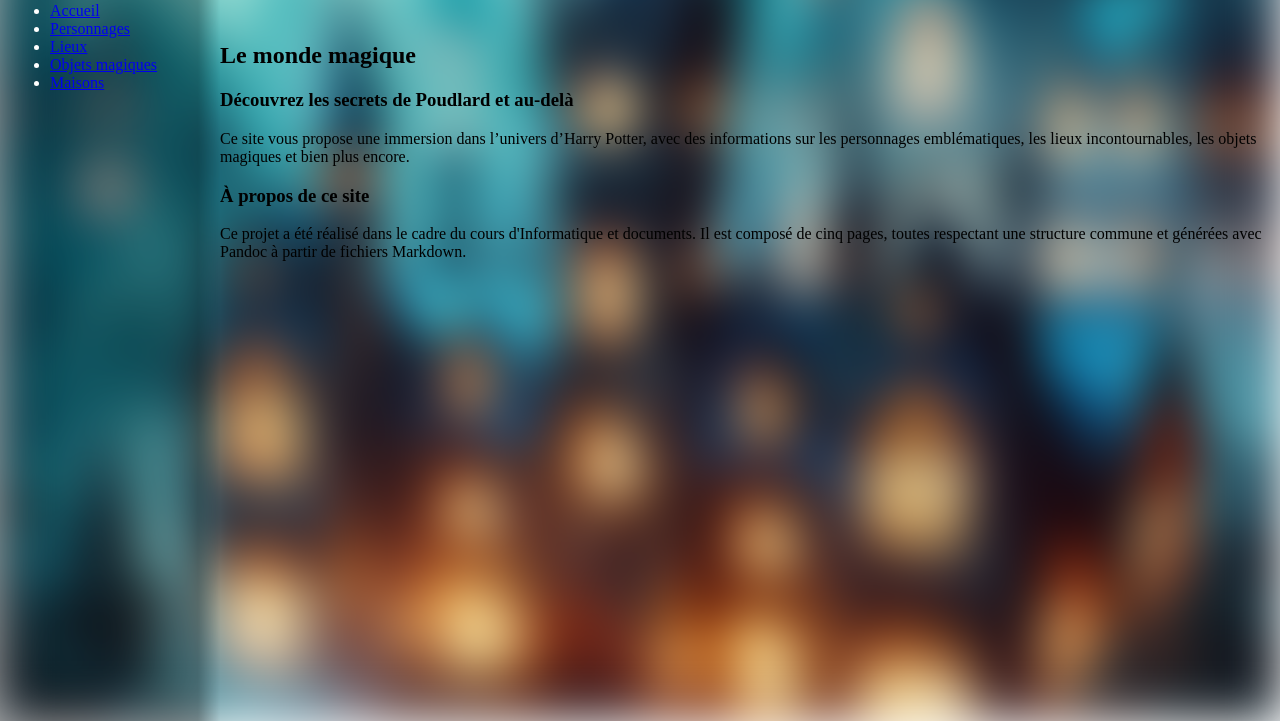
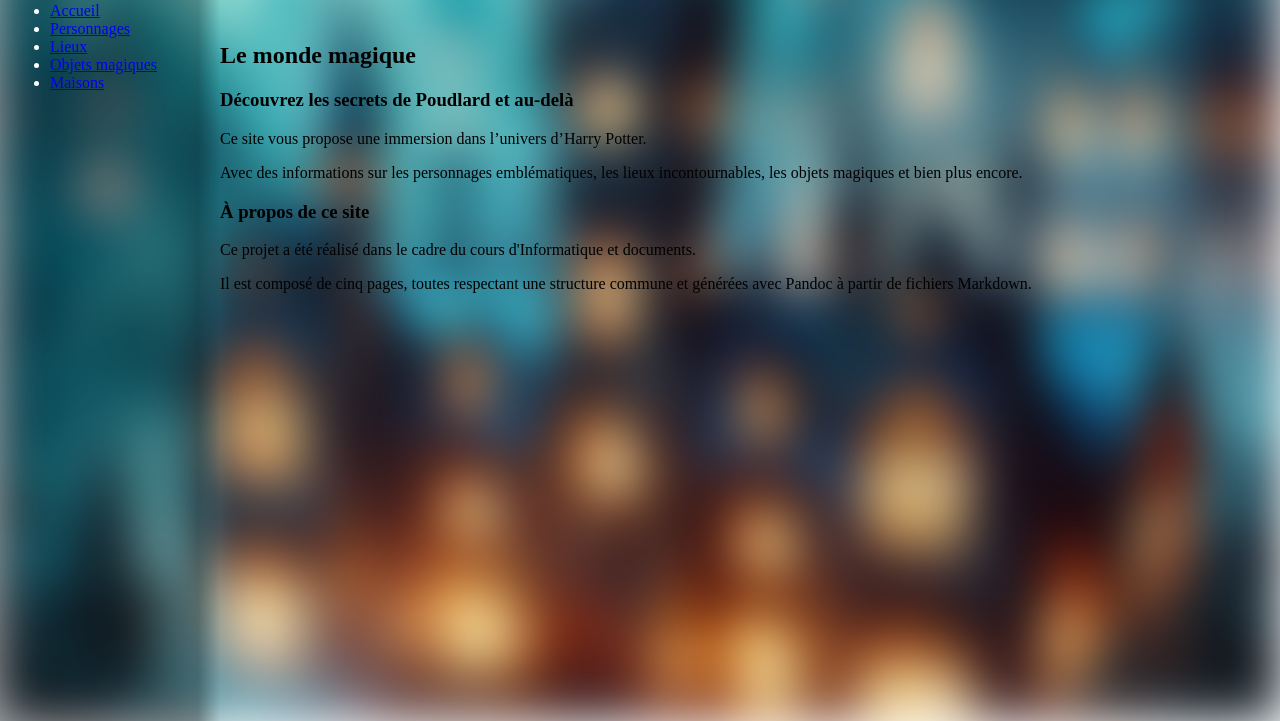
Before and after one commit to malkiium/html, a plain HTML site: page ProjectEliottHall/HTML/Aceuil.html in a window 1280 px wide. Shown: the part 79-800 px from the top of the page. Drawn offline with Linux system fonts and the light colour scheme.

Commit message:
Fix line breaks in content paragraphs for better readability

```diff
--- a/ProjectEliottHall/HTML/Aceuil.html
+++ b/ProjectEliottHall/HTML/Aceuil.html
@@ -36,12 +36,18 @@
           <h2>Le monde magique</h2>
           <h3>Découvrez les secrets de Poudlard et au-delà</h3>
           <p>
-            Ce site vous propose une immersion dans l’univers d’Harry Potter, avec des informations sur les personnages emblématiques, les lieux incontournables, les objets magiques et bien plus encore.
+            Ce site vous propose une immersion dans l’univers d’Harry Potter.
+          </p>
+          <p>
+            Avec des informations sur les personnages emblématiques, les lieux incontournables, les objets magiques et bien plus encore.
           </p>
 
           <h3>À propos de ce site</h3>
           <p>
-            Ce projet a été réalisé dans le cadre du cours d'Informatique et documents. Il est composé de cinq pages, toutes respectant une structure commune et générées avec Pandoc à partir de fichiers Markdown.
+            Ce projet a été réalisé dans le cadre du cours d'Informatique et documents.
+          </p>
+          <p>
+            Il est composé de cinq pages, toutes respectant une structure commune et générées avec Pandoc à partir de fichiers Markdown.
           </p>
         </div>
       </div>
```
